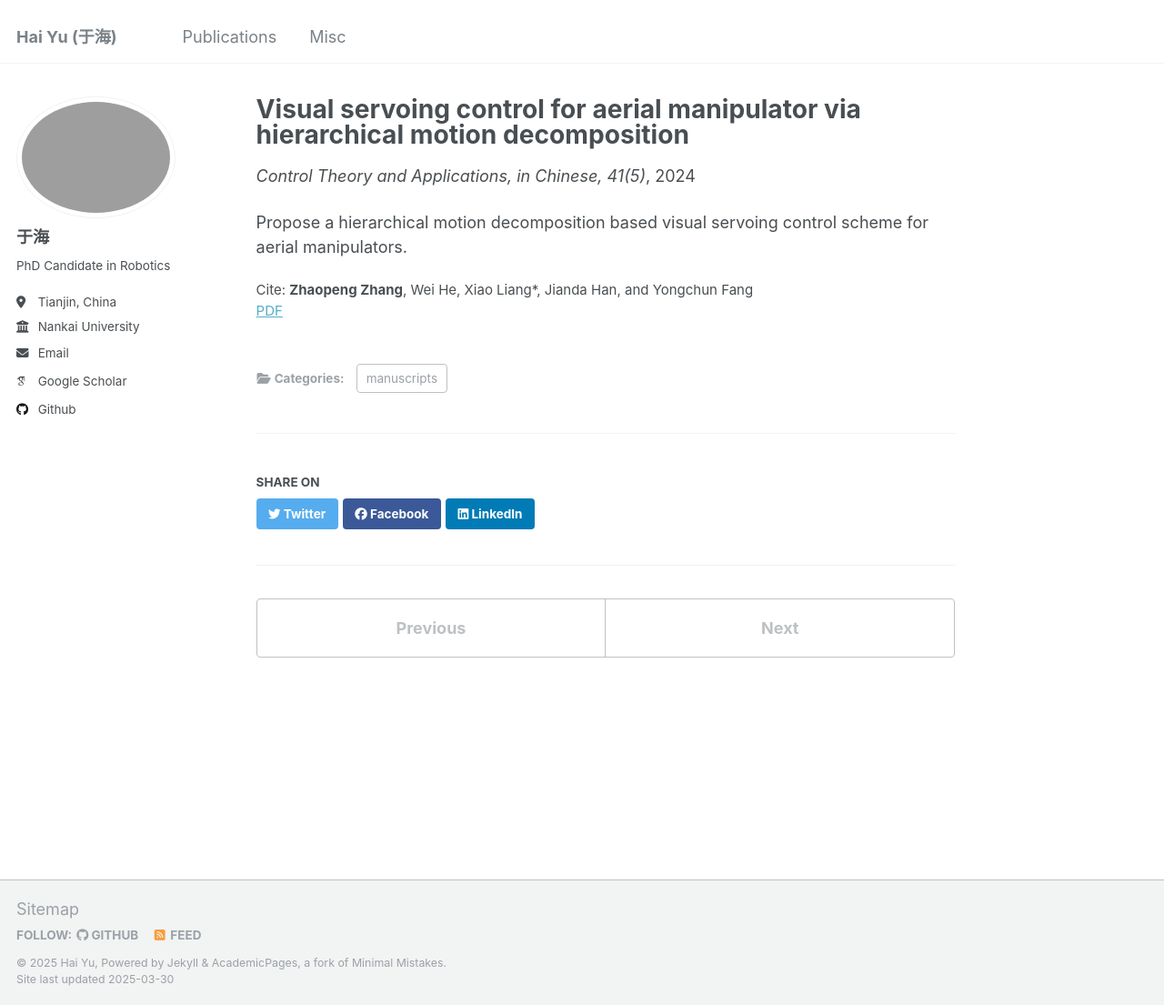
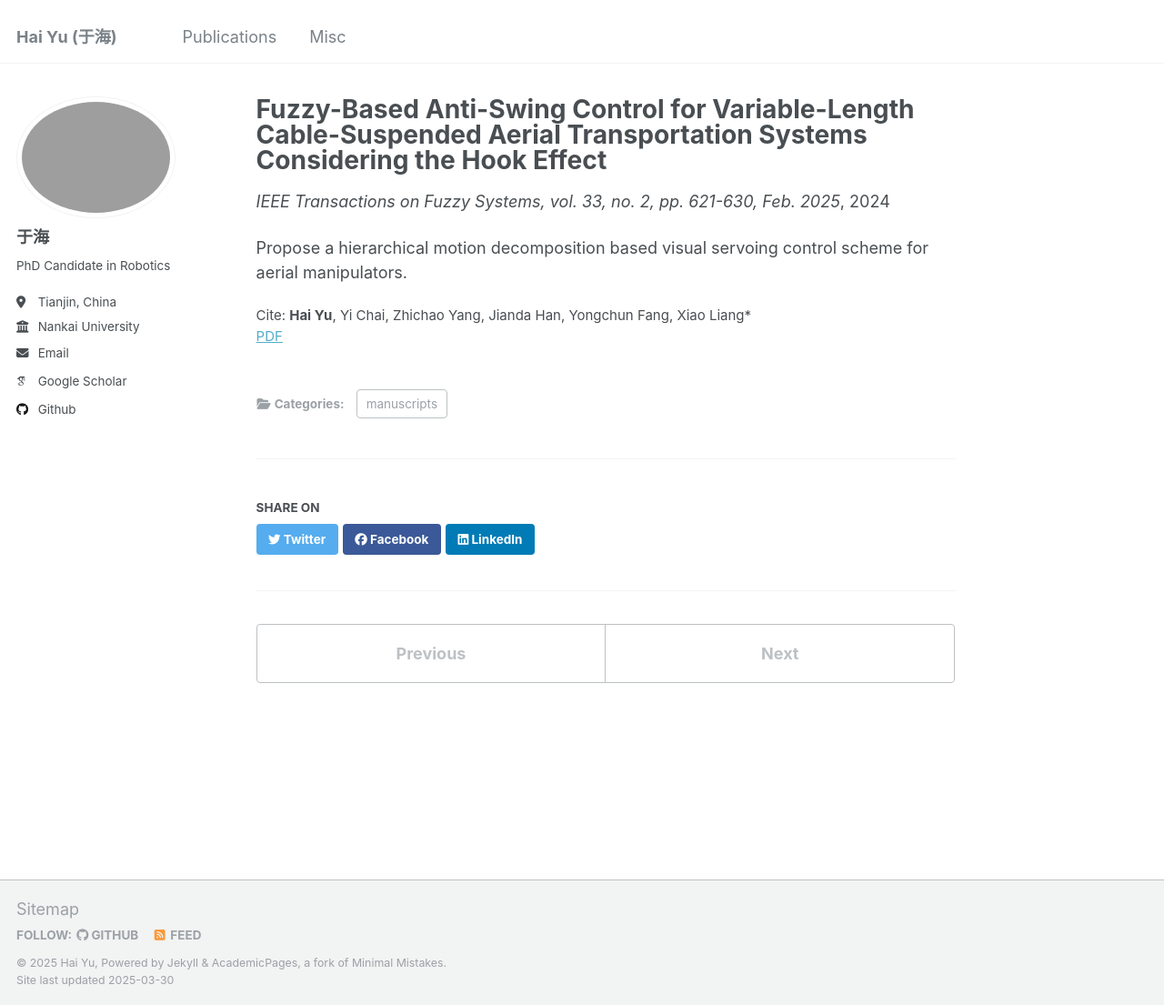
Before and after one commit to wangy1893/wangy1893.github.io, a Jekyll site: the page built from _publications/kzllyy.md, in a window 1280 px wide and 1105 px high. Shown: the whole window at 91% size. Built offline with Jekyll 4.4.1, drawn with Linux system fonts in a browser that asks for light colours; some web fonts are replaced.

Commit message:
2024-TFS.md

```diff
--- a/_publications/kzllyy.md
+++ b/_publications/kzllyy.md
@@ -1,13 +1,13 @@
 ---
-title: "Visual servoing control for aerial manipulator via hierarchical motion decomposition"
+title: "Fuzzy-Based Anti-Swing Control for Variable-Length Cable-Suspended Aerial Transportation Systems Considering the Hook Effect"
 collection: publications
 category: manuscripts
 permalink: /publication/2023-kzllyy
 excerpt: #'This paper is about the number 1. The number 2 is left for future work.'
 date: 2024-05-15
-venue: 'Control Theory and Applications, in Chinese, 41(5)' # 'Journal 1'
+venue: 'IEEE Transactions on Fuzzy Systems, vol. 33, no. 2, pp. 621-630, Feb. 2025'
 # slidesurl: 'http://cheungsiupaang.github.io/files/kzllyy.pdf'
 paperurl: 'http://cheungsiupaang.github.io/files/kzllyy.pdf'
-citation: '<b>Zhaopeng Zhang</b>, Wei He, Xiao Liang*, Jianda Han, and Yongchun Fang'
+citation: '<b>Hai Yu</b>, Yi Chai, Zhichao Yang, Jianda Han, Yongchun Fang, Xiao Liang*'
 ---
 Propose a hierarchical motion decomposition based visual servoing control scheme for aerial manipulators.
```
